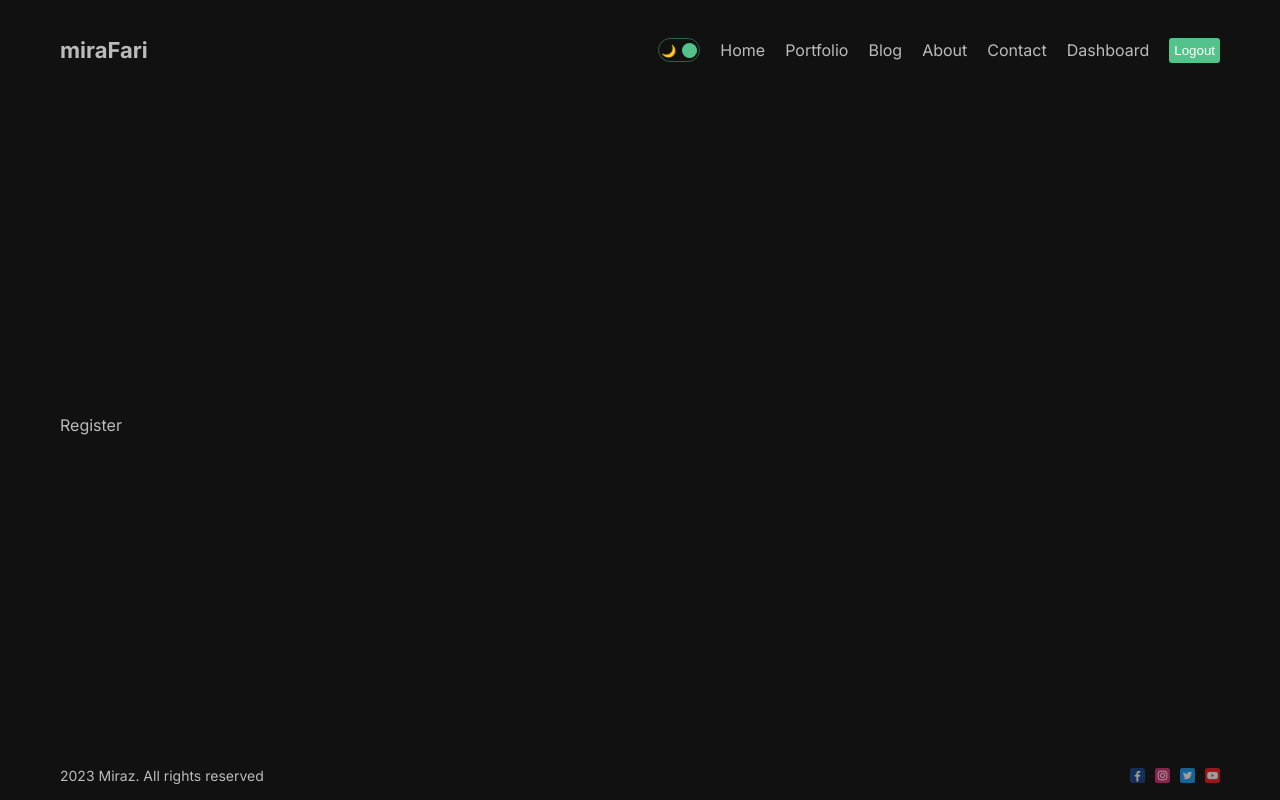
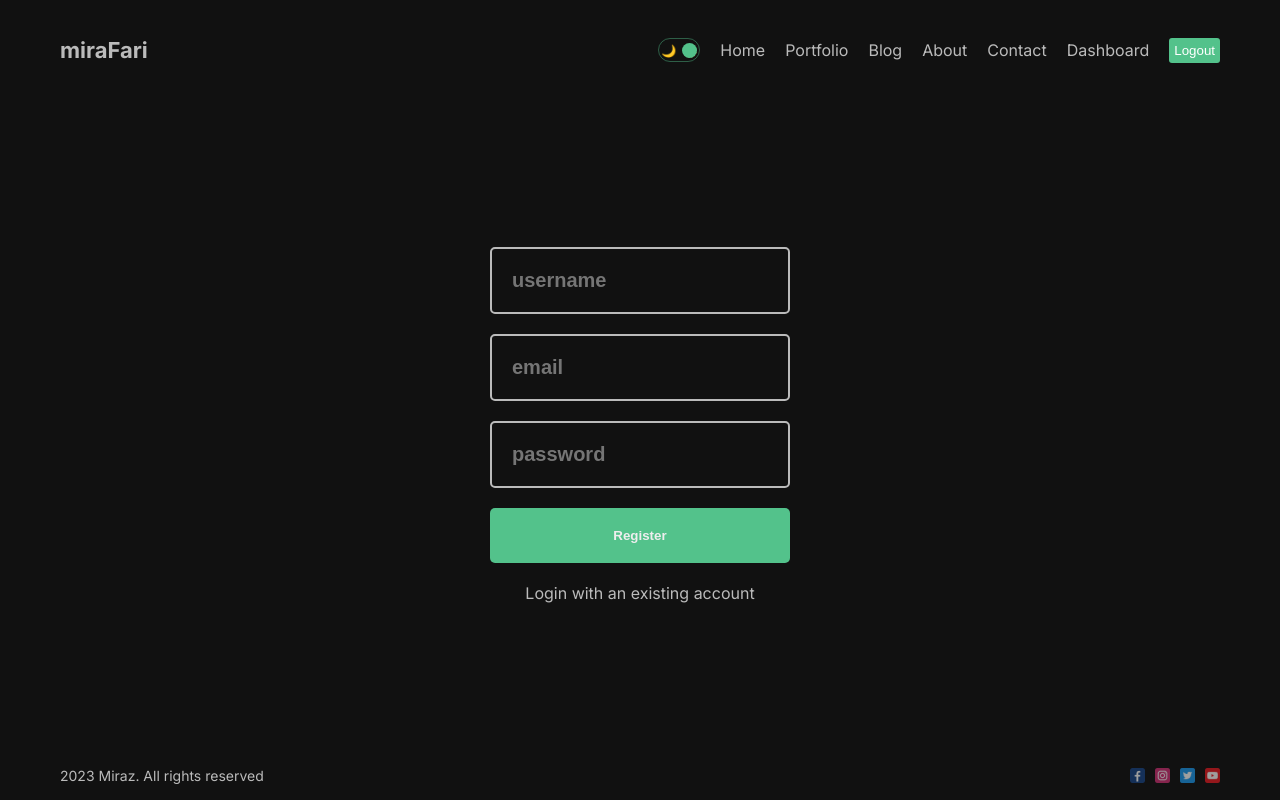
Before and after one commit to Miraz-dev/first-next-app, a Next.js app: page /dashboard/register in a window 1280 px wide. Built offline with nearby package versions, Linux system fonts and the light colour scheme; no server answers.

Commit message:
worked with authentication route and login page

```diff
--- a/package.json
+++ b/package.json
@@ -9,10 +9,12 @@
     "lint": "next lint"
   },
   "dependencies": {
+    "bcryptjs": "^2.4.3",
     "eslint": "8.44.0",
     "eslint-config-next": "13.4.7",
     "mongoose": "6.11.1",
     "next": "^13.4.9",
+    "next-auth": "^4.22.1",
     "react": "18.2.0",
     "react-dom": "18.2.0",
     "swr": "^2.2.0"
--- a/src/app/contact/page.jsx
+++ b/src/app/contact/page.jsx
@@ -6,7 +6,7 @@
 
 export const metadata = {
   title: 'Miraz Dev Contact Information',
-  description: 'This is contact Page',
+  description: 'This is contact Page'
 }
 
 
@@ -15,7 +15,7 @@
     <div className={styles.container}>
 
       {/* Upper part */}
-      <h1 className={styles.title}>Let's Keep in Touch</h1>
+      <h1 className={styles.title}>Lets Keep in Touch</h1>
 
       {/* Below Part */}
       <div className={styles.content}>
--- /dev/null
+++ b/src/app/dashboard/(auth)/login/page.module.css
@@ -0,0 +1,39 @@
+.container{
+    display: flex;
+    flex-direction: column;
+    gap: 20px;
+    align-items: center;
+    justify-content: center;
+    /* background-color: aquamarine; */
+}
+
+.form{
+    width: 300px;
+    /* background-color: blue; */
+
+    display: flex;
+    flex-direction: column;
+    gap: 20px;
+
+}
+
+.input{
+    padding: 20px;
+    background-color: transparent;
+    color: #fff;
+    border: 2px solid #bbb;
+    border-radius: 5px;
+    font-size: 20px;
+    font-weight: bold;
+}
+
+.button{
+    width: 300px;
+    padding: 20px;
+    cursor: pointer;
+    background-color: #53c28b;
+    border: none;
+    border-radius: 5px;
+    color: #eee;
+    font-weight: bold;
+}
--- a/src/app/dashboard/(auth)/register/page.jsx
+++ b/src/app/dashboard/(auth)/register/page.jsx
@@ -1,8 +1,68 @@
-import React from 'react'
+"use client"
+import React, { useState } from 'react'
+import styles from './page.module.css'
+import Link from 'next/link'
+import { useRouter } from 'next/navigation'
+
 
 const Register = () => {
+
+  const [err, setErr] = useState(false);
+  const router = useRouter();
+
+  const handleSubmit = async (e) =>{
+    e.preventDefault();
+
+    const name = e.target[0].value;
+    const email = e.target[1].value;
+    const password = e.target[2].value;
+
+    try {
+      const res = await fetch("/api/auth/register", {
+        method: "POST",
+        headers: {
+          "Content-Type": "application/json"
+        },
+        body: JSON.stringify({
+          name, email, password
+        })
+      });
+
+      res.status === 201 && router.push("/dashboard/login?success=Account has been created");
+
+    } catch (err) {
+      setErr(true);
+    }
+  }
+
+
   return (
-    <div>Register</div>
+    <div className={styles.container}>
+      <form className={styles.form} onSubmit={handleSubmit}>
+          <input
+            type="text"
+            placeholder='username'
+            className={styles.input}
+            required
+          />
+          <input
+            type="email"
+            placeholder='email'
+            className={styles.input}
+            required
+          />
+          <input
+            type="password"
+            placeholder='password'
+            className={styles.input}
+            required
+          />
+          <button className={styles.button}>Register</button>
+      </form>
+
+      {err && "Something went wrong"}
+      <Link href="/dashboard/login">Login with an existing account</Link>
+    </div>
   )
 }
 
--- /dev/null
+++ b/src/app/dashboard/(auth)/register/page.module.css
@@ -0,0 +1,39 @@
+.container{
+    display: flex;
+    flex-direction: column;
+    gap: 20px;
+    align-items: center;
+    justify-content: center;
+    /* background-color: aquamarine; */
+}
+
+.form{
+    width: 300px;
+    /* background-color: blue; */
+
+    display: flex;
+    flex-direction: column;
+    gap: 20px;
+
+}
+
+.input{
+    padding: 20px;
+    background-color: transparent;
+    color: #fff;
+    border: 2px solid #bbb;
+    border-radius: 5px;
+    font-size: 20px;
+    font-weight: bold;
+}
+
+.button{
+    width: 300px;
+    padding: 20px;
+    cursor: pointer;
+    background-color: #53c28b;
+    border: none;
+    border-radius: 5px;
+    color: #eee;
+    font-weight: bold;
+}
--- a/src/app/dashboard/page.jsx
+++ b/src/app/dashboard/page.jsx
@@ -3,6 +3,7 @@
 // This is the homePage for Dashboard. it has subpage - login and register.
 import styles from "./page.module.css"
 import useSWR from "swr"
+import { useSession } from "next-auth/react"
 
 const Dashboard = () => {
   // const [data, setData] = useState([]);
@@ -28,11 +29,14 @@
   // }, []);
   // console.log(data);
 
+  const session = useSession();
+  console.log(session)
+
   // Client side data fetching using swr
   // https://nextjs.org/docs/pages/building-your-application/data-fetching/client-side
   const fetcher = (...args) => fetch(...args).then(res => res.json())
   const { data, error, isLoading } = useSWR("https://jsonplaceholder.typicode.com/posts", fetcher)
-  console.log(data)
+  // console.log(data)
 
   return (
     <div className={styles.container}>Dashboard</div>
--- a/src/app/layout.js
+++ b/src/app/layout.js
@@ -3,6 +3,8 @@
 import { Inter,Roboto, Poppins } from 'next/font/google'
 import Footer from '@/components/footer/Footer'
 import { ThemeProvider } from '@/context/ThemeContext'
+
+import AuthProvider from '@/components/AuthProvider.jsx/AuthProvider'
 
 const inter = Inter({ subsets: ['latin'] })
 
@@ -16,13 +18,15 @@
     <html lang="en">
       <body className={inter.className}>
         <ThemeProvider>
-          <div className="container">
-            <Navbar />
-            {children}
-            <Footer />
-          </div>
+          <AuthProvider>
+            <div className="container">
+              <Navbar />
+              {children}
+              <Footer />
+            </div>
+          </AuthProvider>
         </ThemeProvider>
       </body>
     </html>
-  )
+  );
 }
--- /dev/null
+++ b/src/components/AuthProvider.jsx/AuthProvider.jsx
@@ -0,0 +1,11 @@
+"use client"
+import { SessionProvider } from 'next-auth/react'
+import React from 'react'
+
+const AuthProvider = ({children}) => {
+    return (
+        <SessionProvider>{children}</SessionProvider>
+    )
+}
+
+export default AuthProvider
--- a/src/components/navbar/Navbar.jsx
+++ b/src/components/navbar/Navbar.jsx
@@ -3,6 +3,7 @@
 import React from 'react'
 import styles from "./navbar.module.css"
 import DarkModeToggle from '../DarkModeToggle/DarkModeToggle';
+import { signOut, useSession } from 'next-auth/react';
 
 //Home, portfolio, Blog, About, Contact, dashboard
 const links = [
@@ -39,6 +40,8 @@
 ];
 
 const Navbar = () => {
+  const session = useSession();
+
   return (
     <div className={styles.container}>
 
@@ -53,12 +56,16 @@
           </Link>
         ))}
 
-        <button
+        {/* {session.status === "authenticated" && ( */}
+          <button
           className={styles.logout}
-          onClick={() => console.log("logged out")}
+          onClick={signOut}
         >
           Logout
         </button>
+        {/* )} */}
+
+
       </div>
 
     </div>
```
Also changed, not shown: src/app/api/auth/[...nextauth]/route.js (added, +53 -0 lines), src/app/api/auth/register/route.js (added, +34 -0 lines), src/app/dashboard/(auth)/login/page.jsx (+50 -1 lines), 2 other files (tests, documents, lock files or other folders).
